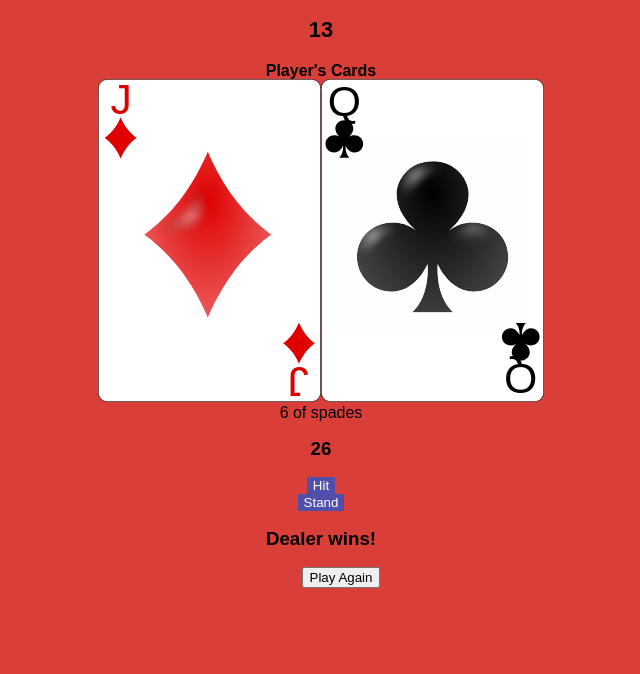
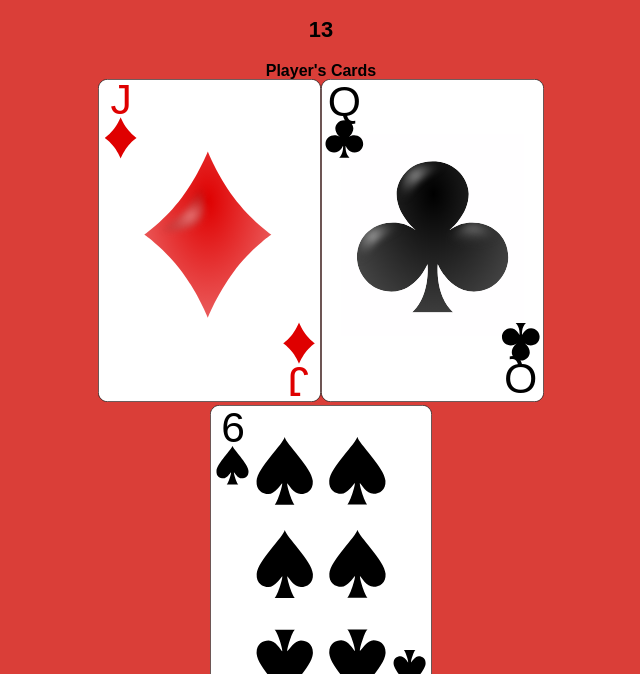
Before and after one commit to mallorysmith64/blackjack, a website: page public/index.html in a window 1280 px wide. Both pictures are taken after a click on the button "Hit". Shown: the part 126-800 px from the top of the page, without its empty margins (319-959 px from the left). Drawn offline with Linux system fonts and the light colour scheme.

Commit message:
hit button now has card images instead of text

```diff
--- a/public/main.js
+++ b/public/main.js
@@ -133,8 +133,8 @@ const hitForCard = (total, hand) => {
   console.log(hit)
   //add one card from deck to player
   total += hit.value
-  let hitCard = document.createElement('li')
-  hitCard.textContent = hit.rank + ' of ' + hit.suit
+  let hitCard = document.createElement('img')
+  hitCard.src = '/images/cards/' + hit.rank + '_of_' + hit.suit + '.svg'
   document.querySelector('.hit-card').appendChild(hitCard)
   console.log(total)
 
--- a/public/screen.css
+++ b/public/screen.css
@@ -29,6 +29,6 @@ header {
   font-weight: bold;
 }
 
-img {
+.card-img {
   size: 0.2em;
 }
```
